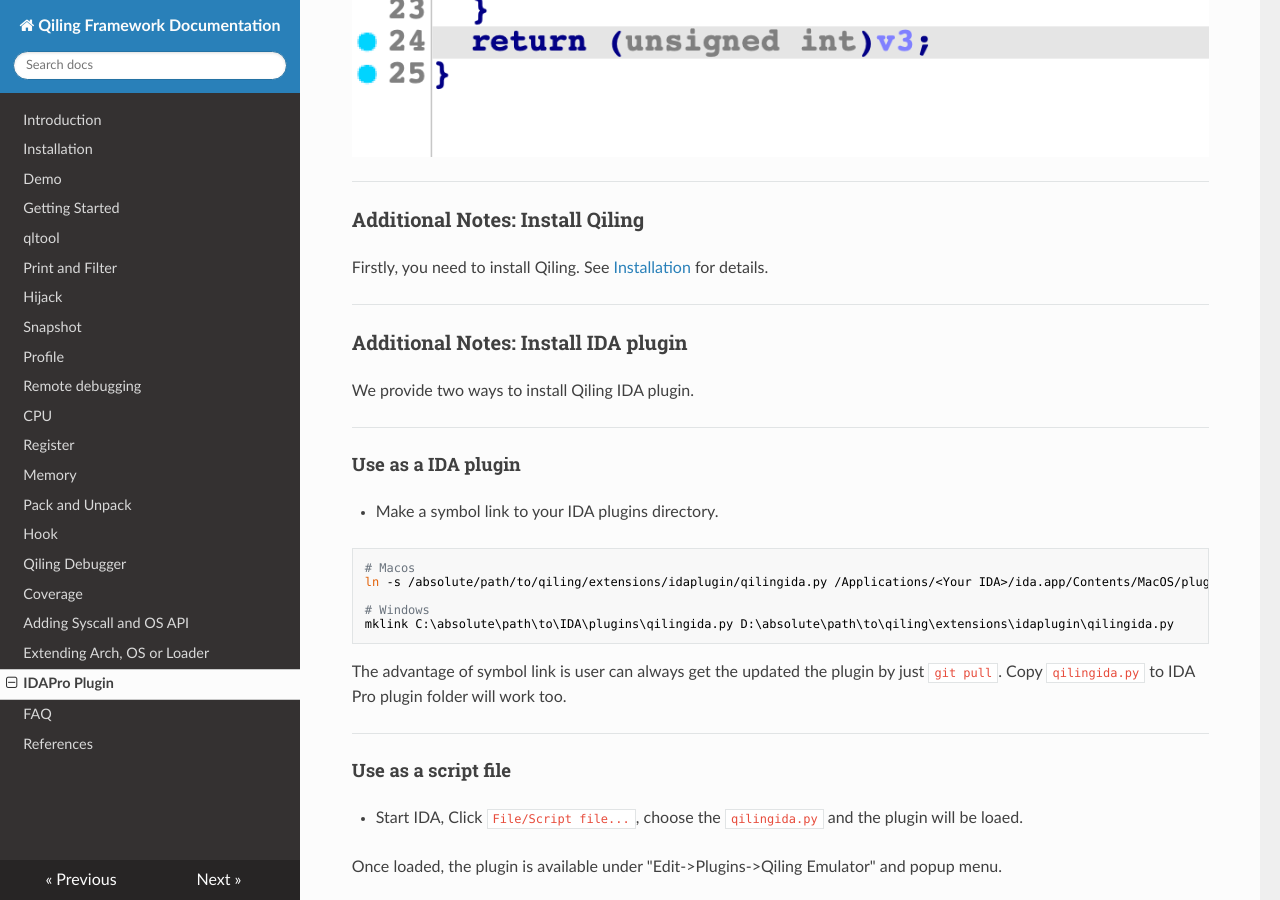
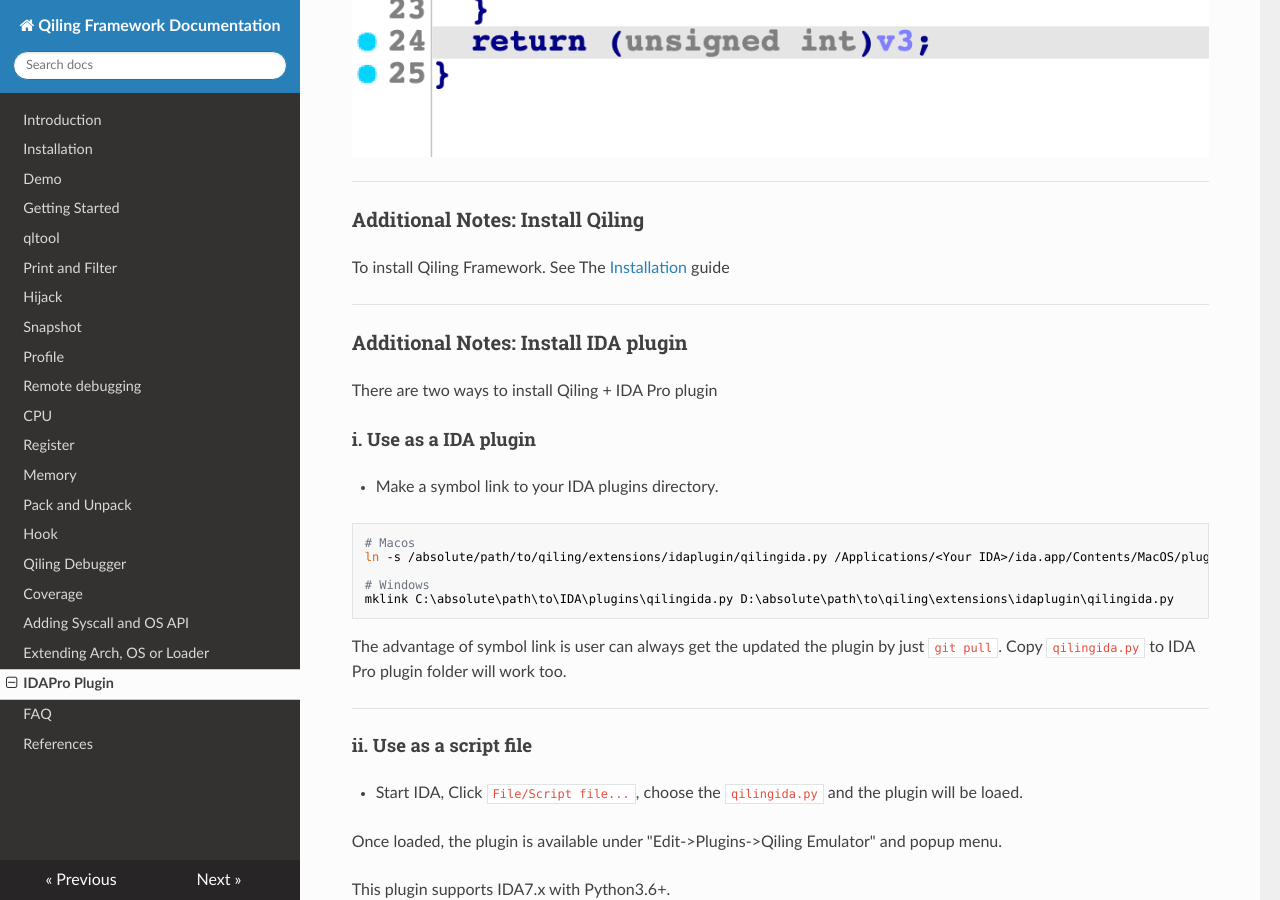
Before and after one commit to qilingframework/rtfd.io, an MkDocs documentation site: the page built from docs/ida.md, in a window 1280 px wide and 900 px high, scrolled down 16825 px. Built offline with MkDocs 1.6.1, drawn with Linux system fonts in a browser that asks for light colours; nearby versions of some CDN libraries.

Commit message:
Update ida.md

```diff
--- a/docs/ida.md
+++ b/docs/ida.md
@@ -235,17 +235,15 @@ or `Load Snapshot`.
 ---
 ### Additional Notes: Install Qiling
 
-Firstly, you need to install Qiling. See [Installation](https://docs.qiling.io/en/latest/install/) for details.
+To install Qiling Framework. See The [Installation](https://docs.qiling.io/en/latest/install/) guide
 
 ---
 
 ###  Additional Notes: Install IDA plugin
 
-We provide two ways to install Qiling IDA plugin.
+There are  two ways to install Qiling + IDA Pro plugin
 
----
-
-#### Use as a IDA plugin
+#### i. Use as a IDA plugin
 
 - Make a symbol link to your IDA plugins directory.
 
@@ -261,7 +259,7 @@ The advantage of symbol link is user can always get the updated the plugin by ju
 
 ---
 
-#### Use as a script file
+#### ii. Use as a script file
 
 - Start IDA, Click `File/Script file...`, choose the `qilingida.py` and the plugin will be loaed.
 
```
